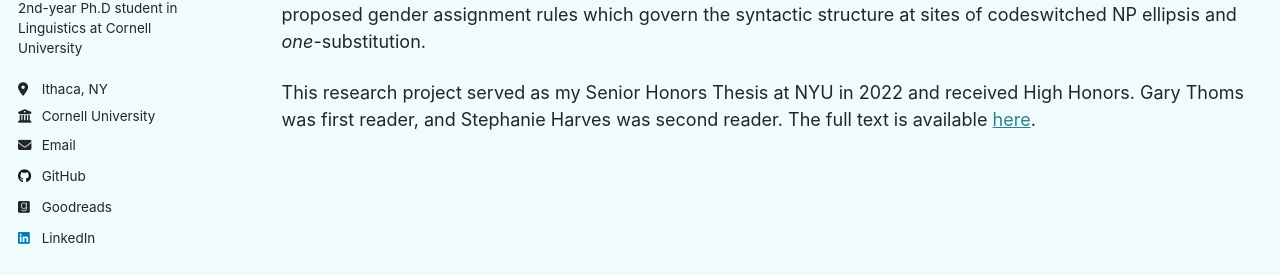
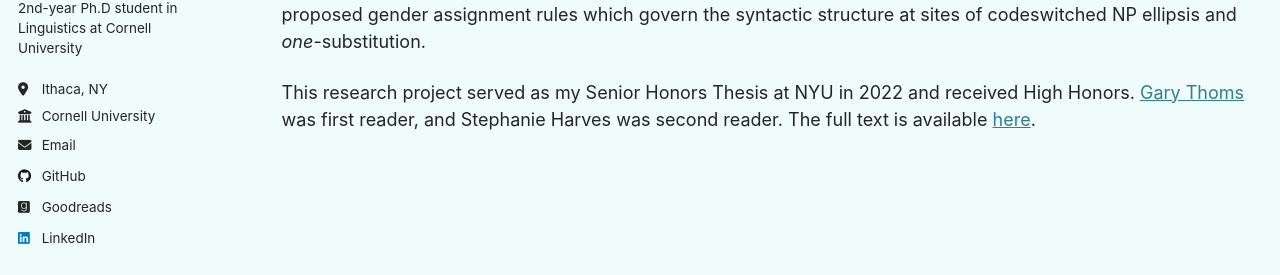
Before and after one commit to ashlynwinship/ashlynwinship.github.io, a Jekyll site: the page built from _pages/research.md, in a window 1280 px wide and 900 px high, scrolled down 1387 px. Shown: the part 355-630 px from the top of the window. Built offline with Jekyll 4.4.1, drawn with Linux system fonts in a browser that asks for light colours; part of the change alters nothing that is shown.

```diff
--- a/_pages/research.md
+++ b/_pages/research.md
@@ -29,4 +29,4 @@ This research project investigates how codeswitching (CS) functions for Spanish-
 
 This study employs an acceptability judgment survey which was designed to test bilingual speakers’ judgments of switched constructions involving NP ellipsis and <em>one</em>-substitution. The results suggest a syntactic analysis in which the remnant adjective plays an important role in assigning gender. In this analysis, the language of the elided referent is initially assumed to be the language of the antecedent. The remnant adjective signals whether the NP is marked for gender, which is represented with the privative feature [GEN]. A [GEN] marker requires that the elided NP, or referent, be marked [±FEM]; if it is not, a language switch is forced at the site, and the remnants will agree with the gender of the referent. Lack of a [GEN] marker means that the referent is not required to bear gender markers, and a language switch at the site is optional. If the elided referent is not marked [±FEM], the remnants will default to masculine markers. This analysis draws on previous investigations into CS and gender assignment, including research conducted by Merchant (2015), Valdés Kroff (2016), and Cruz (2021). The result is a set of proposed gender assignment rules which govern the syntactic structure at sites of codeswitched NP ellipsis and <em>one</em>-substitution.
 
-This research project served as my Senior Honors Thesis at NYU in 2022 and received High Honors. Gary Thoms was first reader, and Stephanie Harves was second reader. The full text is available <a target="_blank" rel="noopener" href="https://as.nyu.edu/content/dam/nyu-as/linguistics/documents/Winship%20(2022)%20Honors%20Thesis.pdf">here</a>.
+This research project served as my Senior Honors Thesis at NYU in 2022 and received High Honors. <a target="_blank" rel="noopener" href="https://sites.google.com/site/garythoms/">Gary Thoms</a> was first reader, and Stephanie Harves was second reader. The full text is available <a target="_blank" rel="noopener" href="https://as.nyu.edu/content/dam/nyu-as/linguistics/documents/Winship%20(2022)%20Honors%20Thesis.pdf">here</a>.
```
